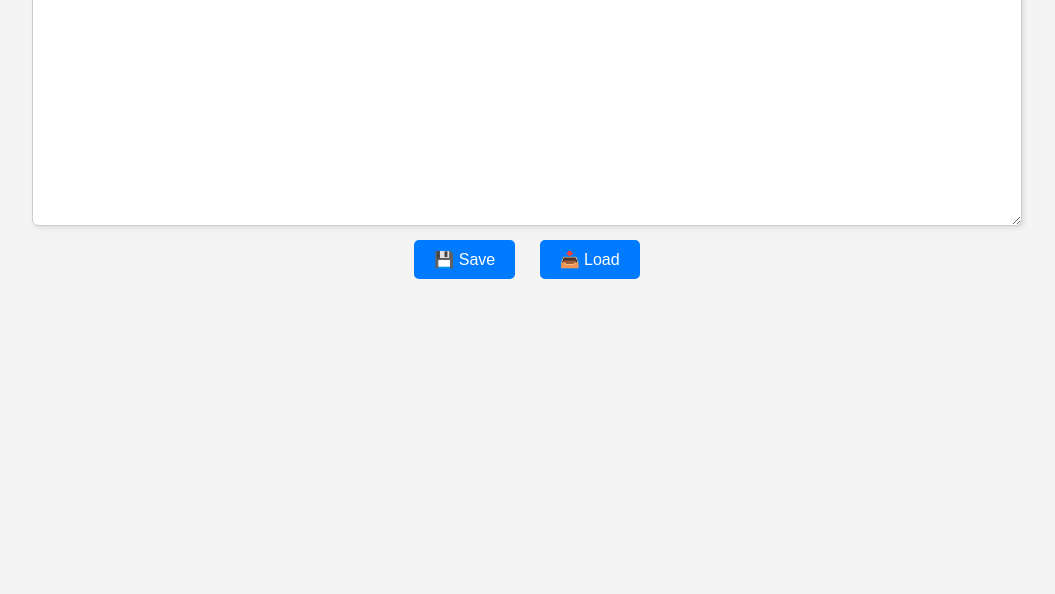
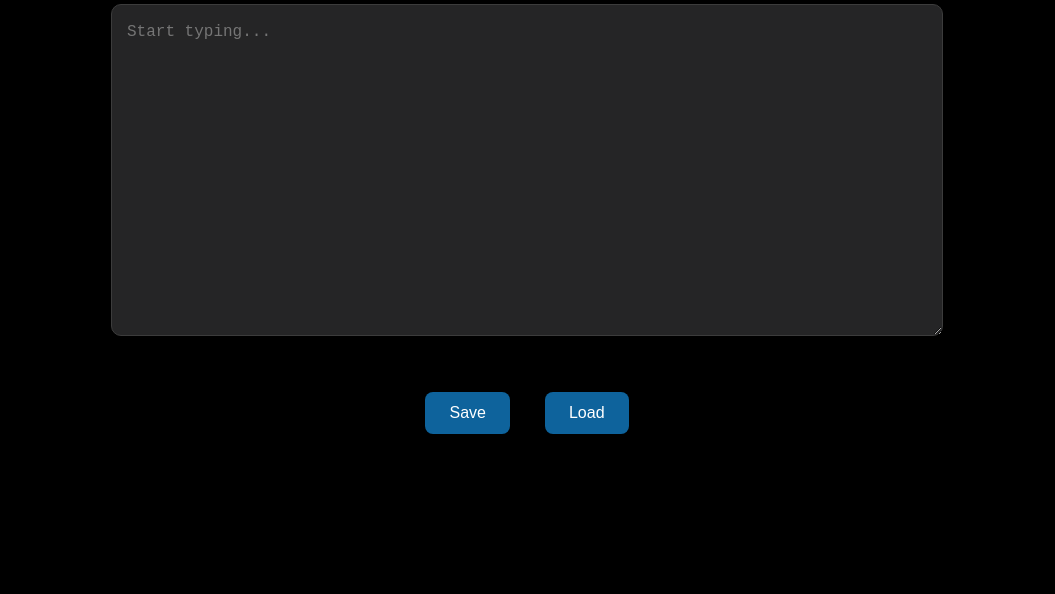
Before and after one commit to ChhayakantaDash/My-Share, a plain HTML site: page index.html in a window 1280 px wide. Shown: the part 206-800 px from the top of the page, without its empty margins (113-1168 px from the left). Drawn offline with Linux system fonts and the light colour scheme.

Commit message:
again commit

```diff
--- a/app.js
+++ b/app.js
@@ -49,5 +49,5 @@ function loadText() {
 function showStatus(message) {
   const statusDiv = document.getElementById("statusMessage");
   statusDiv.textContent = message;
-  setTimeout(() => statusDiv.textContent = "", 3000);
+  setTimeout(() => statusDiv.textContent = "", 2000);
 }
--- a/index.html
+++ b/index.html
@@ -4,6 +4,8 @@
   <meta charset="UTF-8">
   <title>MyShare</title>
   <link rel="stylesheet" href="style.css">
+  <link href="https://fonts.googleapis.com/css2?family=Roboto+Mono&display=swap" rel="stylesheet">
+
 
   <!-- Firebase SDKs -->
   <script src="https://www.gstatic.com/firebasejs/9.6.10/firebase-app-compat.js"></script>
@@ -13,8 +15,11 @@
   <h2>📝 MY SHARE</h2>
 
   <textarea id="editor" placeholder="Start typing..."></textarea><br>
-  <button onclick="saveText()">💾 Save</button>
-  <button onclick="loadText()">📥 Load</button>
+  <div class="button-group">
+  <button onclick="saveText()">Save</button>
+  <button onclick="loadText()"> Load</button>
+</div>
+
 
   <div class="status" id="statusMessage"></div>
 
--- a/style.css
+++ b/style.css
@@ -1,42 +1,103 @@
+@import url('https://fonts.googleapis.com/css2?family=Roboto+Mono&display=swap');
+
 body {
-  font-family: Arial, sans-serif;
-  text-align: center;
-  padding: 30px;
-  background-color: #f4f4f4;
+  font-family: 'Roboto Mono', monospace;
+  background: #f5f7fa;
+  color: #2e2e2e;
+  margin: 0;
+  padding: 0;
+  display: flex;
+  flex-direction: column;
+  align-items: center;
+  min-height: 100vh;
+  justify-content: center;
 }
 
 h2 {
-  color: #333;
+  margin-bottom: 20px;
+  color: whitesmoke;
+  font-size: 28px;
 }
 
 textarea {
-  width: 80%;
+  width: 90%;
+  max-width: 800px;
   height: 300px;
-  padding: 12px;
+  padding: 15px;
   font-size: 16px;
+  line-height: 1.5;
   border: 1px solid #ccc;
-  border-radius: 6px;
+  border-radius: 10px;
+  box-shadow: 0 4px 10px rgba(0, 0, 0, 0.05);
   resize: vertical;
-  box-shadow: 2px 2px 5px rgba(0,0,0,0.1);
+  background-color: #ffffff;
+  color:whitesmoke;
 }
 
 button {
-  padding: 10px 20px;
-  margin: 10px;
+  padding: 12px 24px;
+  margin: 15px 10px;
   font-size: 16px;
-  background-color: #007bff;
-  color: white;
+  background-color: #4f46e5;
+  color: #fff;
   border: none;
-  border-radius: 5px;
+  border-radius: 8px;
   cursor: pointer;
+  transition: 0.3s ease;
+
+}
+
+
+.button-group {
+  display: flex;
+  justify-content: center;
+  gap: 15px; /* space between buttons */
+  flex-wrap: wrap;
+  margin-top: 20px;
 }
 
 button:hover {
-  background-color: #0056b3;
+  background-color: #3730a3;
 }
 
 .status {
-  margin-top: 10px;
-  color: green;
+  margin-top: 15px;
   font-weight: bold;
+  color: #16a34a;
+  font-size: 14px;
 }
+
+@media screen and (max-width: 600px) {
+  textarea {
+    width: 95%;
+    height: 250px;
+  }
+
+  button {
+    font-size: 14px;
+    padding: 10px 20px;
+  }
+}
+
+body {
+  background-color:black;
+  color: #f8f8f8;
+}
+
+textarea {
+  background-color: #252526;
+  color: #d4d4d4;
+  border: 1px solid #3c3c3c;
+}
+
+button {
+  background-color: #0e639c;
+}
+
+button:hover {
+  background-color: #1177bb;
+}
+
+.status {
+  color: #4ade80; /* green */
+}
```
